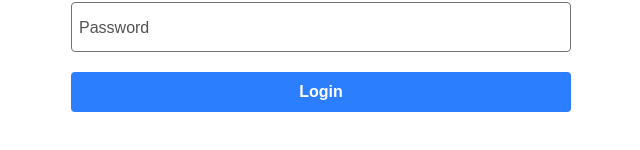
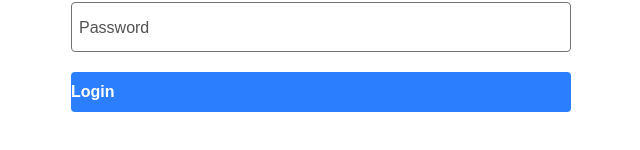
Before and after one commit to danielekeberg/Holidaze, a Next.js app: page /login in a window 1280 px wide. Shown: the part 244-394 px from the top of the page, without its empty margins (319-959 px from the left). Built offline with nearby package versions, Linux system fonts and the light colour scheme.

Commit message:
Update Login.tsx

```diff
--- a/app/components/Login.tsx
+++ b/app/components/Login.tsx
@@ -4,6 +4,39 @@ import { useEffect, useState, FormEvent } from "react";
 export default function Login() {
     const [email, setEmail] = useState("");
     const [psw, setPsw] = useState("");
+    const [err, setErr] = useState<any>();
+
+    async function login() {
+        try {
+            const res = await fetch('https://v2.api.noroff.dev/auth/login', {
+                method: 'POST',
+                headers: {
+                    'Content-Type': 'application/json',
+                },
+                body: JSON.stringify({
+                    email: email,
+                    password: psw,
+                })
+            })
+            console.log(email)
+            console.log(psw)
+            const data = await res.json();
+            console.log(data);
+            localStorage.setItem('loggedIn', 'true');
+            localStorage.setItem('token', data.data.accessToken);
+            localStorage.setItem('username', data.data.name);
+            if(!res.ok) {
+                console.log("lol")
+                return;
+            }
+            console.log(res);
+        } catch(err) {
+            setErr(err);
+        }
+    }
+
+
+
     return (
         <div className="my-5 flex justify-center">
             <div className="w-125">
@@ -24,7 +57,7 @@ export default function Login() {
                             <input className="peer w-full border border-neutral-500 rounded pt-5 pb-1 px-2" placeholder=" " type="password" id="password" onChange={(e) => setPsw(e.target.value)} />
                             <label htmlFor="password" className="absolute left-2 text-neutral-900 transition-all peer-placeholder-shown:top-3.5 peer-placeholder-shown:text-neutral-600 peer-placeholder-shown:text-base peer-focus:top-1 peer-focus:text-xs">Password</label>
                         </div>
-                        <button className="bg-blue-500 py-2 rounded text-white font-bold">Login</button>
+                        <div onClick={login} className="bg-blue-500 py-2 rounded text-white font-bold">Login</div>
                     </form>
                 </div>
             </div>
```
